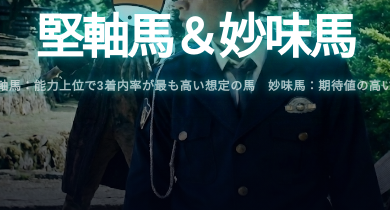
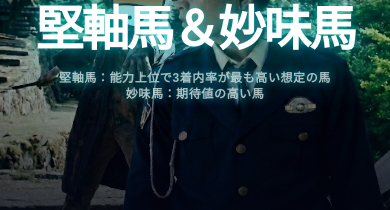
Before and after one commit to kekerorin74/-, a Next.js app: page / in a window 390 px wide. Shown: the part 157-367 px from the top of the page. Built offline with nearby package versions, Linux system fonts and the light colour scheme; no server answers; the database is empty.

Commit message:
Fix hero text layout on mobile and update password

```diff
--- a/app/api/login/route.ts
+++ b/app/api/login/route.ts
@@ -6,7 +6,7 @@ export async function POST(request: Request) {
         const { password } = await request.json();
 
         // In a real application, this should be an environment variable
-        if (password === (process.env.ADMIN_PASSWORD || 'Seityan19')) {
+        if (password === (process.env.ADMIN_PASSWORD || 'paladion55')) {
             const cookieStore = await cookies();
             cookieStore.set('antigravity_session', 'true', {
                 httpOnly: true,
--- a/app/page.tsx
+++ b/app/page.tsx
@@ -31,8 +31,10 @@ export default async function Home() {
             <h1 className="text-5xl md:text-8xl font-black tracking-tighter text-white text-glow drop-shadow-[0_0_30px_rgba(0,243,255,0.6)] mb-4">
               堅軸馬＆妙味馬
             </h1>
-            <p className="text-xs md:text-xl text-antigravity-text/80 font-bold tracking-wider text-glow whitespace-nowrap">
-              堅軸馬：能力上位で3着内率が最も高い想定の馬　妙味馬：期待値の高い馬
+            <p className="text-xs md:text-xl text-antigravity-text/80 font-bold tracking-wider text-glow">
+              <span className="block md:inline">堅軸馬：能力上位で3着内率が最も高い想定の馬</span>
+              <span className="hidden md:inline">　</span>
+              <span className="block md:inline">妙味馬：期待値の高い馬</span>
             </p>
           </div>
         </div>
```
